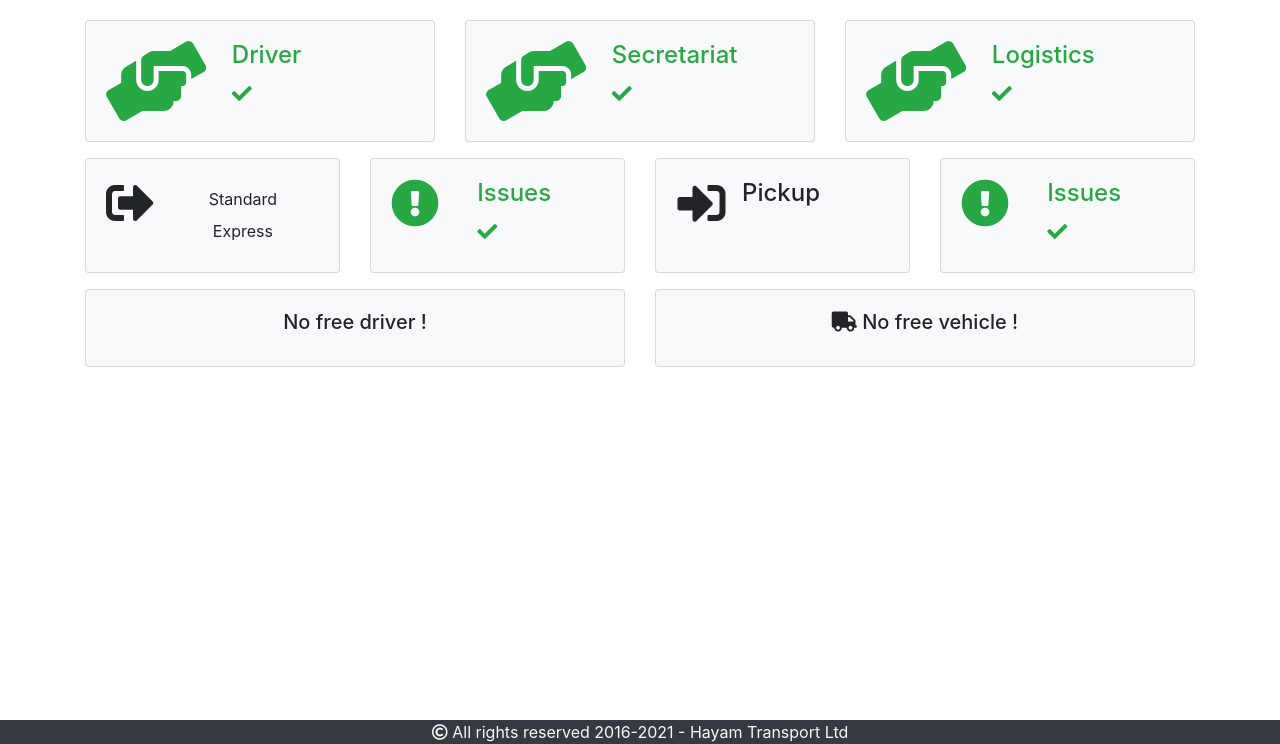
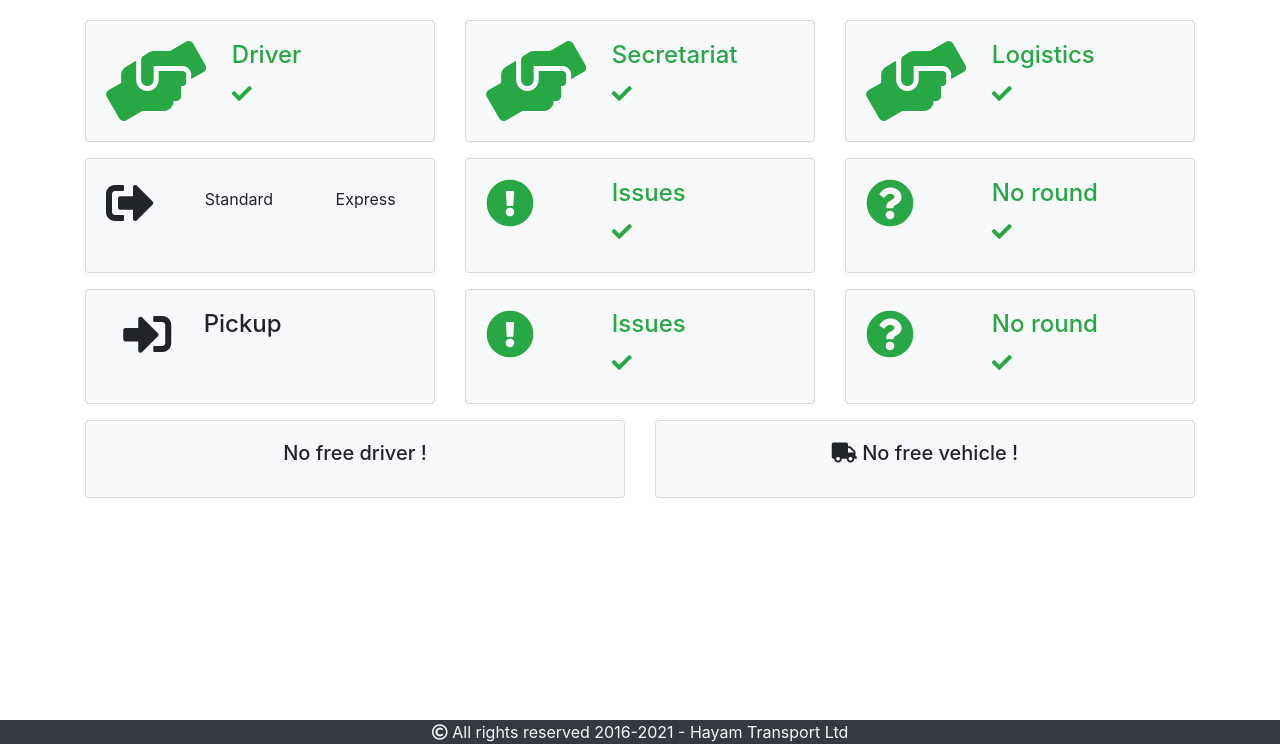
Before and after one commit to tophc/hmt, a Symfony app: template templates/logistique/dashboard.html.twig in a window 1280 px wide. Shown: the part 56-800 px from the top of the page. Run offline with Twig, Linux system fonts and the light colour scheme; the template is opened without the code that fills it, so the values that code supplies are empty; some libraries are stand-ins or nearby versions.

Commit message:
Ajout  colis hors tournées

```diff
--- a/templates/logistique/dashboard.html.twig
+++ b/templates/logistique/dashboard.html.twig
@@ -48,7 +48,7 @@
     </div>
     <div class="card-deck">
         {# card statistique "expedition" new #}
-        <div class="card bg-light mb-3 clickable-card " data-href="#">
+        <div class="card bg-light mb-3 {% if statistiques.expedition > 0 %} clickable-card {% endif %}" data-href="#">
             <div class="card-body">
                 <div class="row">
                     <div class="col-3"><i class="fas fa-sign-out-alt fa-3x"></i></div>
@@ -77,8 +77,24 @@
                 </div>
             </div>
         </div>
+        {# card statistique "expeditionHorsTournee" #}
+        <div class="card bg-light mb-3 {% if statistiques.expeditionHorsTournee > 0 %} clickable-card {% endif %}" data-href="{{ path('logistique_expedition_litige', {'typeColis' : 1 }) }}">
+            <div class="card-body">
+                <div class="row {% if statistiques.expeditionHorsTournee == 0 %} text-success {% else %} text-danger {% endif %} text-white">
+                    <div class="col-5">
+                        <i class="fas fa-question-circle fa-3x"></i>
+                    </div>
+                    <div class="col-7">
+                        <div class="row"><h4 class="card-title">{% trans %}No round{% endtrans %}</h4></div>
+                        <div class="row"> <h5>{% if statistiques.expeditionHorsTournee == 0 %}<i class="fas fa-check"></i>{% else %}{{statistiques.expeditionHorsTournee}}{% endif %}</h5></div>
+                    </div>
+                </div>
+            </div>
+        </div>
+    </div>
+    <div class="card-deck">
         {# card statistique "enlevement" #}
-        <div class="card bg-light  mb-3  clickable-card" data-href="{{ path('logistique_enlevement_nouvelle', {'typeColis' : '0' }) }}">
+        <div class="card bg-light  mb-3 {% if statistiques.enlevement > 0 %} clickable-card {% endif %}" data-href="{{ path('logistique_enlevement_nouvelle', {'typeColis' : '0' }) }}">
             <div class="card-body">
                 <div class="row  text-center">
                     <div class="col-4">
@@ -101,6 +117,20 @@
                     <div class="col-7">
                         <div class="row"><h4 class="card-title">{% trans %}Issues{% endtrans %}</h4></div>
                         <div class="row"> <h5>{% if statistiques.enlevementLitige == 0 %}<i class="fas fa-check"></i>{% else %}{{statistiques.enlevementLitige}}{% endif %}</h5></div>
+                    </div>
+                </div>
+            </div>
+        </div>
+        {# card statistique "enlevementHorsTournee" #}
+        <div class="card bg-light mb-3 {% if statistiques.enlevementHorsTournee > 0 %} clickable-card {% endif %}" data-href="{{ path('logistique_expedition_litige', {'typeColis' : 1}) }}">
+            <div class="card-body">
+                <div class="row {% if statistiques.enlevementHorsTournee == 0 %} text-success {% else %} text-danger {% endif %} text-white">
+                    <div class="col-5">
+                        <i class="fas fa-question-circle fa-3x"></i>
+                    </div>
+                    <div class="col-7">
+                        <div class="row"><h4 class="card-title">{% trans %}No round{% endtrans %}</h4></div>
+                        <div class="row"> <h5>{% if statistiques.enlevementHorsTournee == 0 %}<i class="fas fa-check"></i>{% else %}{{statistiques.enlevementHorsTournee}}{% endif %}</h5></div>
                     </div>
                 </div>
             </div>
```
Also changed, not shown: src/Repository/SuiviColisRepository.php (+32 -0 lines), src/Service/Logistique/LogistiqueStatistiqueService.php (+17 -1 lines).
